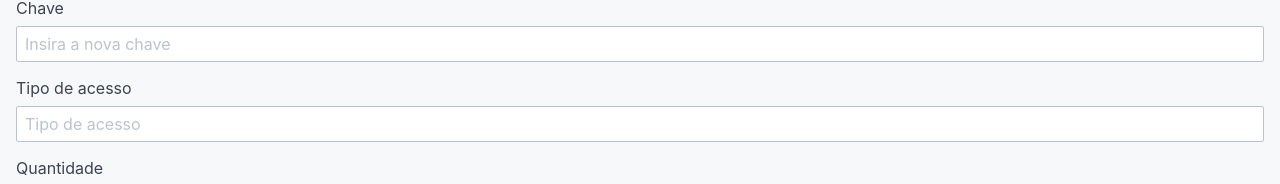
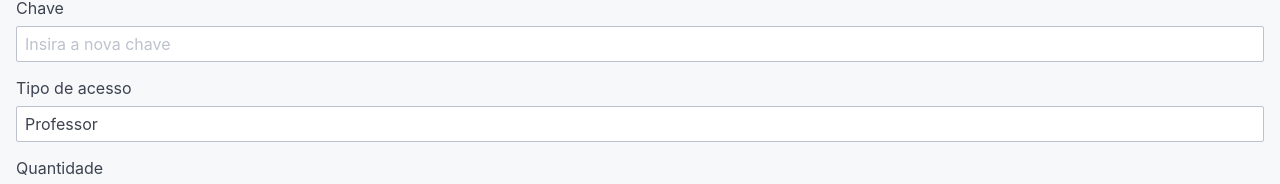
Before and after one commit to seapvnk/klasy-web, a React (Create React App) app: page /admin/acesso in a window 1280 px wide. Shown: the part 270-454 px from the top of the page. Built offline with nearby package versions, Linux system fonts and the light colour scheme.

Commit message:
Forms with fields of flexible types

```diff
--- a/src/components/Form/index.tsx
+++ b/src/components/Form/index.tsx
@@ -40,11 +40,13 @@ const Form: React.FC<FormProps> = ({ buttonMessage, fields, styles, buttonMessag
     return (
             <form style={styles?? {} } onSubmit={handleFormSubmit}>
               {
-                fields.map(({ name, label, placeholder }, index) => {
+                fields.map(({ name, label, placeholder, type, options }, index) => {
                   return (
                     <FormField
                       key={index}
                       fieldIndex={index}
+                      type={type}
+                      options={options}
                       name={name}
                       label={label}
                       placeholder={placeholder}
--- a/src/components/FormField/index.tsx
+++ b/src/components/FormField/index.tsx
@@ -11,7 +11,7 @@ interface FormFieldProps {
     options?: any;
 }
 
-const FormField: React.FC<FormFieldProps> = ({ name, label, placeholder, value, onChangeFormValue, fieldIndex }) => {
+const FormField: React.FC<FormFieldProps> = ({ name, label, placeholder, value, onChangeFormValue, fieldIndex, type, options }) => {
 
     const [ formValue, setFormValue ] = useState(value);
 
@@ -28,15 +28,31 @@ const FormField: React.FC<FormFieldProps> = ({ name, label, placeholder, value,
             <label className="form-label" htmlFor={`i-${name}`}>
                 { label }
             </label>
-
+            {   type?.toLocaleLowerCase() !== 'select'?
                 <input
                     className="form-input"
-                type="text"
+                    type={type?? "text"}
                     name={name}
                     onChange={event => handleChange(event.target.value)}
                     placeholder={placeholder?? label}
+                    min={options?.min?? 0}
+                    max={options?.max?? ''}
                     value={formValue?? ''}
-            />
+                /> :
+                <select
+                    className="form-input"
+                    name={name}
+                    onChange={event => handleChange(event.target.value)}
+                    placeholder={placeholder?? label}
+                    value={formValue?? 0}
+                >
+                    {
+                        options.fields.map( (currentOption: any) => {
+                            return <option value={currentOption?.value}> { currentOption?.name } </option>
+                        })
+                    }
+                </select>
+            }
         </div>
     );
 }
--- a/src/pages/admin/AdminCreateAccess/index.tsx
+++ b/src/pages/admin/AdminCreateAccess/index.tsx
@@ -20,7 +20,7 @@ function AdminManageClasses() {
                             ],
                         }},
                         {label: "Quantidade", name: "quantity", placeholder: "Limite de uso", type: 'number', options: {
-                            min: 0,
+                            min: 1,
                         }},
                     ]}
                     buttonMessage="Gerar chave"
```
Lines whose indentation alone changed are shown as unchanged.
